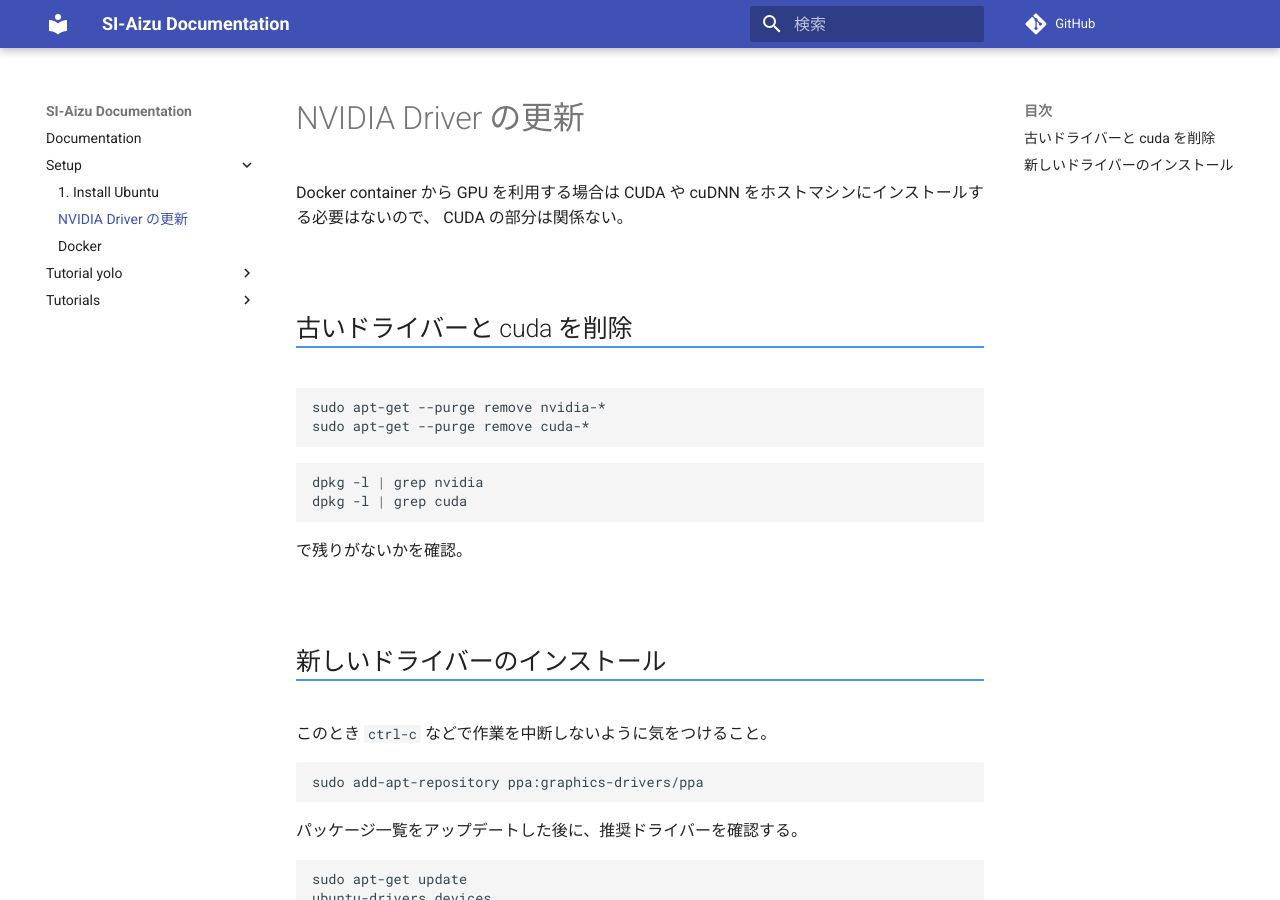
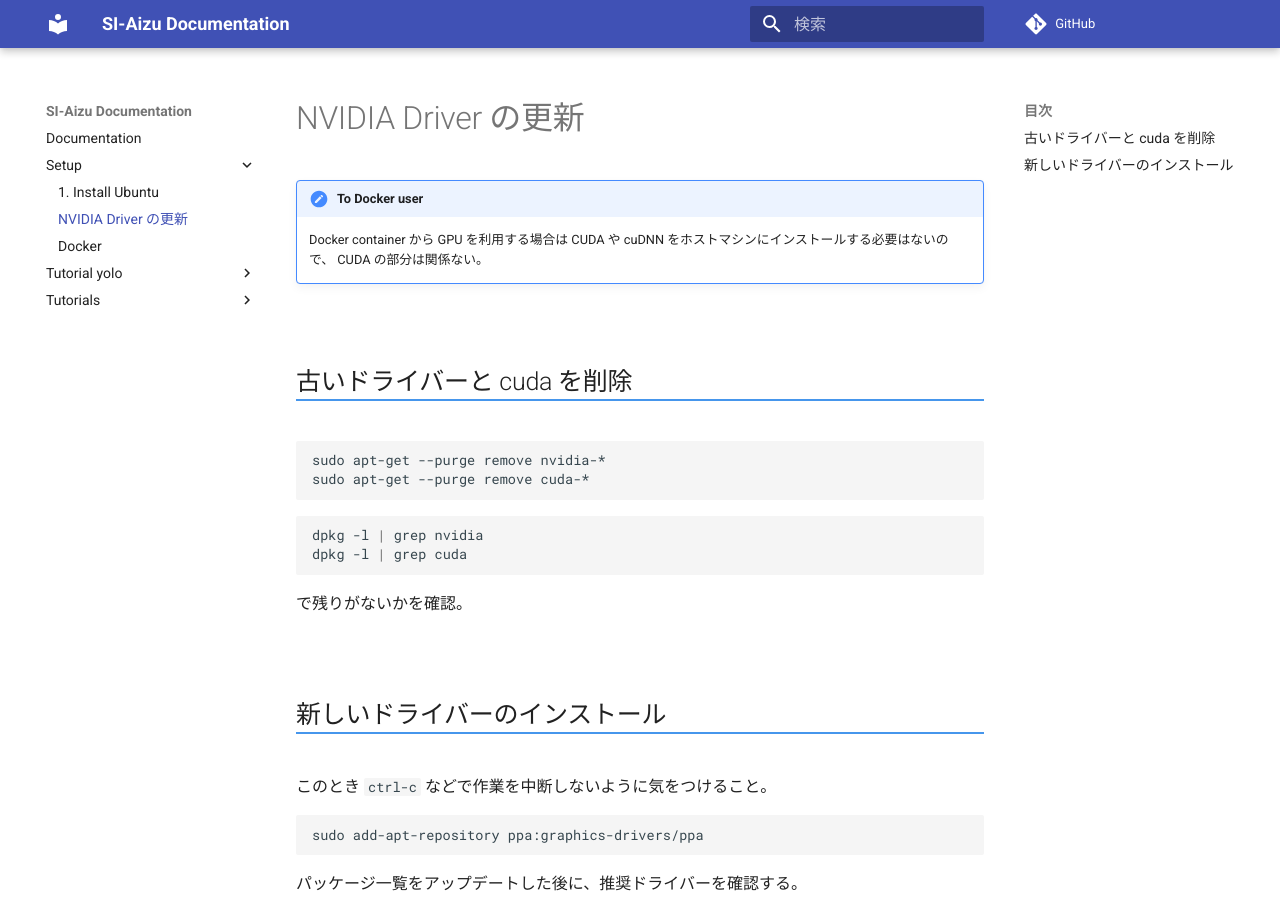
Before and after one commit to SI-Aizu/documentation, an MkDocs documentation site: the page built from docs/setup/2-upgrade-nvidia-driver.md, in a window 1280 px wide and 900 px high. Built offline with MkDocs 1.6.1 and Material for MkDocs 9.7.7, drawn with Linux system fonts in a browser that asks for light colours; comment, search, counter and statistics services are not loaded.

Commit message:
Update 2-upgrade-nvidia-driver.md

```diff
--- a/docs/setup/2-upgrade-nvidia-driver.md
+++ b/docs/setup/2-upgrade-nvidia-driver.md
@@ -1,7 +1,8 @@
 # NVIDIA Driver の更新
 
-Docker container から GPU を利用する場合は CUDA や cuDNN をホストマシンにインストールする必要はないので、
-CUDA の部分は関係ない。
+!!! note "To Docker user"
+    Docker container から GPU を利用する場合は CUDA や cuDNN をホストマシンにインストールする必要はないので、
+    CUDA の部分は関係ない。
 
 
 ## 古いドライバーと cuda を削除
```
